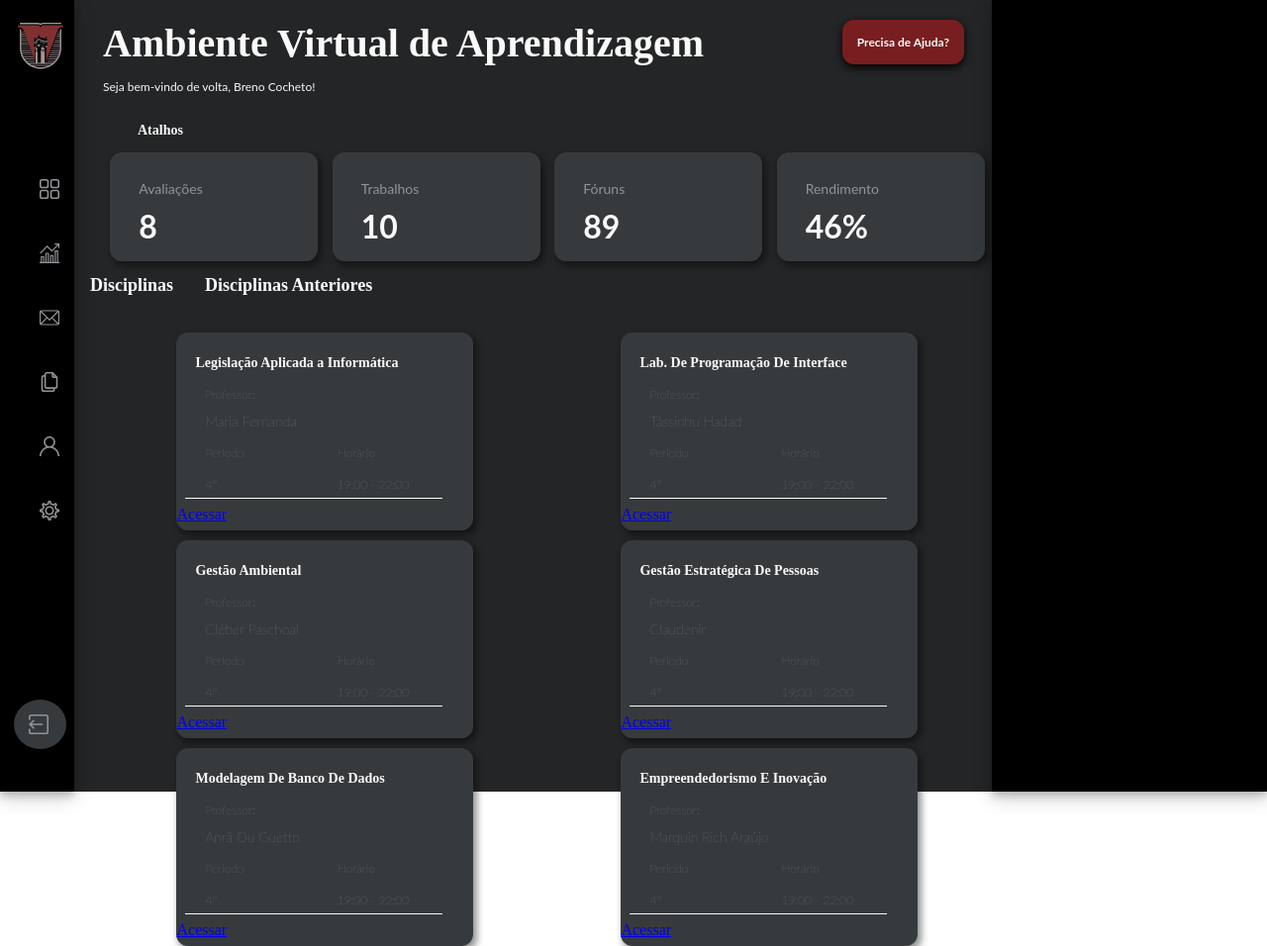
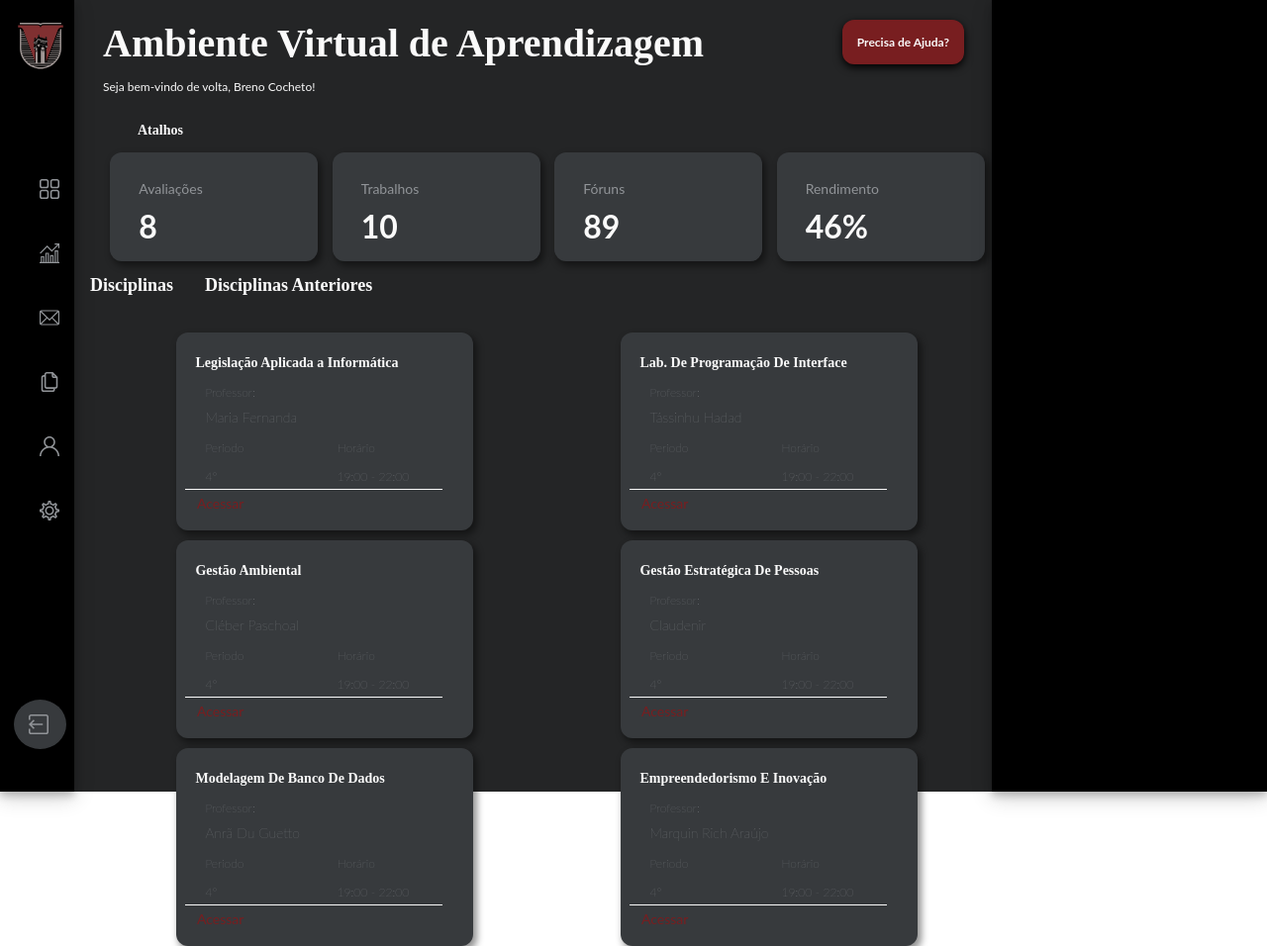
Before and after one commit to UniversidadeDeVassouras/labproginter-2020.2-BrenoCocheto-p2, a Flask app: page / in a window 1280 px wide. Shown: the whole page at 99% size. Run offline with Flask 2, Linux system fonts and the light colour scheme.

Commit message:
Update main.css

```diff
--- a/application/view/static/css/main.css
+++ b/application/view/static/css/main.css
@@ -5,7 +5,7 @@ body{
     padding: 0px;
     display: grid;
     grid-template-areas: "header content side";
-    grid-template-columns: 75px 1fr 0.3fr;
+    grid-template-columns: 75px 1fr .3fr;
     grid-template-rows: 100vh;
 }
 /** valores globais **/
@@ -16,6 +16,19 @@ body{
     --imarginr: 18px;
     --imargint: 45px;
 
+}
+
+a:-webkit-any-link {
+    grid-area: button-subject;
+    font-family: "Lato";
+    color: #781E20;
+    font-size: 14px;
+    margin-left: 20.5px;
+    margin-bottom: 14px;
+    border: 0em;
+    text-align: start;
+    text-decoration: none;
+    background: #373A3D;
 }
 
 @font-face {
@@ -118,10 +131,7 @@ body{
     background-color: #242526;
 }
 
-#side{
-    background-color: black;
-    box-shadow: 0 4px 8px 0 rgba(0, 0, 0, 0.2), 0 6px 20px 0 rgba(0, 0, 0, 0.19);
-}
+
 
 .circular-button {
   background-color:#373A3D;
@@ -136,8 +146,15 @@ body{
   font-size: 16px;
   border-radius: 50%;
 }
-/** home.html **/
-/** título **/
+/* side */
+
+#side{
+    background-color: black;
+    box-shadow: 0 4px 8px 0 rgba(0, 0, 0, 0.2), 0 6px 20px 0 rgba(0, 0, 0, 0.19);
+}
+
+/* home.html */
+/* título */
 
 #h-section-title{
     padding-top: 20px;
```
